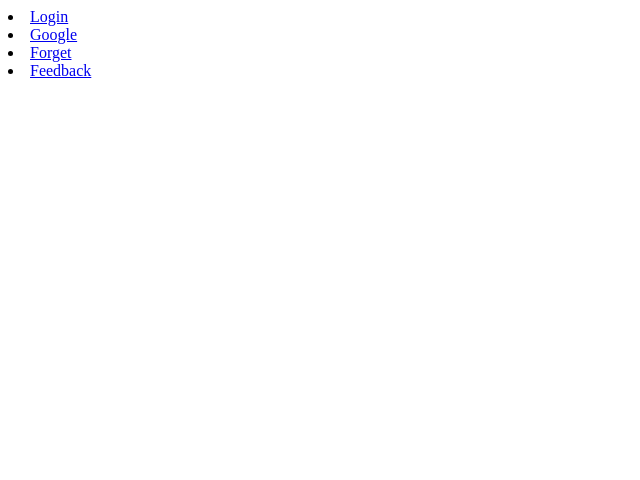
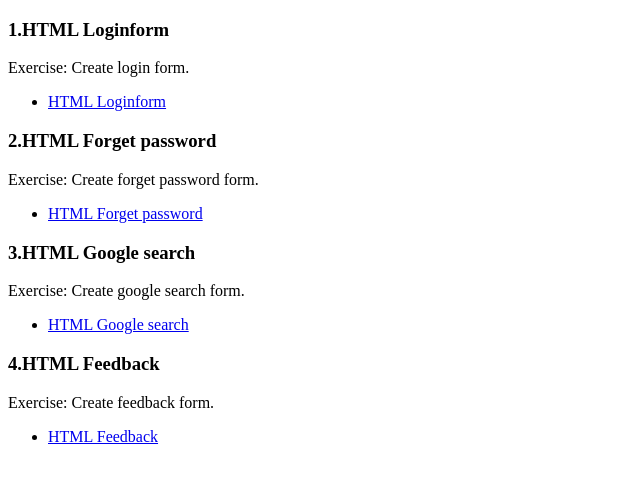
Before and after one commit to veeravignesh029/Html-3, a plain HTML site: page index.html in a window 1280 px wide. Shown: the whole page, without its empty margins (0-640 px from the left). Drawn offline with Linux system fonts and the light colour scheme.

Commit message:
Update index.html

```diff
--- a/index.html
+++ b/index.html
@@ -7,9 +7,29 @@
 </head>
 <body>
 
-    <li><a href="login 3.html">Login</a></li>
-    <li><a href="google 3.html">Google</a></li>
-    <li><a href="forget-password 3.html">Forget</a></li>
-    <li><a href="feedback 3.html">Feedback</a></li>
+    <h3>1.HTML Loginform</h3>
+    <p>Exercise: Create login form.</p>
+    <ul>
+        <li><a href="login 3.html">HTML Loginform</a></li>
+    </ul>
+
+    <h3>2.HTML Forget password</h3>
+    <p>Exercise: Create forget password form.</p>
+    <ul>
+        <li><a href="forget-password 3.html">HTML Forget password</a></li>
+    </ul>
+
+    <h3>3.HTML Google search</h3>
+    <p>Exercise: Create google search form.</p>
+    <ul>
+        <li><a href="google 3.html">HTML Google search</a></li>
+    </ul>
+
+    <h3>4.HTML Feedback</h3>
+    <p>Exercise: Create feedback form.</p>
+    <ul>
+        <li><a href="feedback 3.html">HTML Feedback</a></li>
+    </ul>
+
 </body>
 </html>
```
